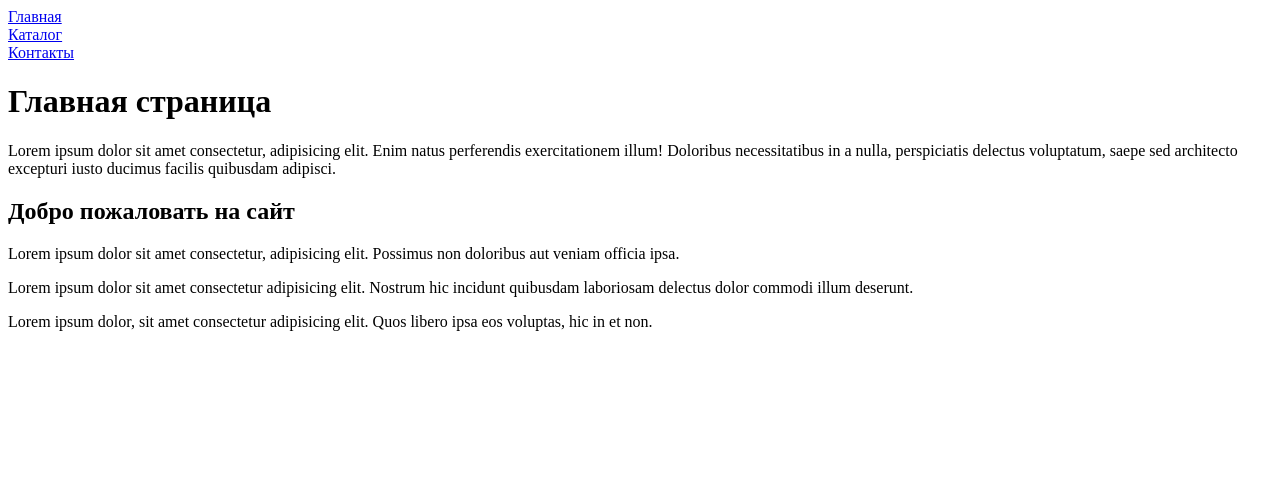
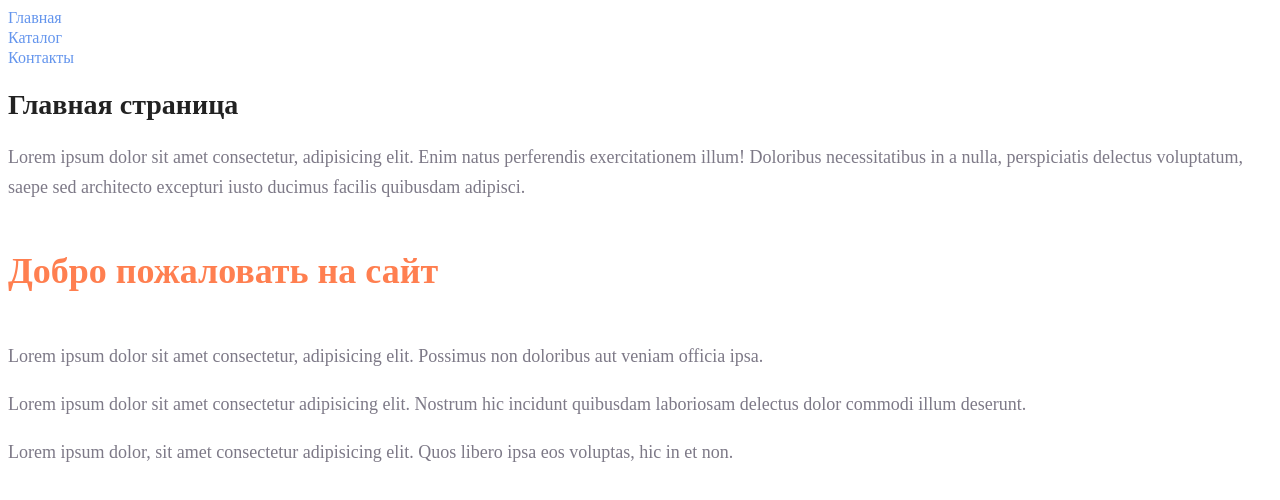
Before and after one commit to Vlaryk/website, a plain HTML site: page index.html in a window 1280 px wide. Drawn offline with Linux system fonts and the light colour scheme.

Commit message:
second save

```diff
--- a/index.html
+++ b/index.html
@@ -4,18 +4,19 @@
     <meta charset="UTF-8">
     <meta name="viewport" content="width=device-width, initial-scale=1.0">
     <title>Главная</title>
+    <link rel="stylesheet" href="/style.css">
 </head>
 <body>
-    <a href="#">Главная</a> <br>
-    <a href="./catalog/catalog.html">Каталог</a> <br>
-    <a href="#">Контакты</a>
+    <a class="menu" href="#">Главная</a> <br>
+    <a class="menu" href="/catalog/catalog.html">Каталог</a> <br>
+    <a class="menu" href="#">Контакты</a>
 
-    <h1>Главная страница</h1>
-    <p>Lorem ipsum dolor sit amet consectetur, adipisicing elit. Enim natus perferendis exercitationem illum! Doloribus necessitatibus
+    <h1 class="h1">Главная страница</h1>
+    <p class="parag">Lorem ipsum dolor sit amet consectetur, adipisicing elit. Enim natus perferendis exercitationem illum! Doloribus necessitatibus
         in a nulla, perspiciatis delectus voluptatum, saepe sed architecto excepturi iusto ducimus facilis quibusdam adipisci.</p>
-    <h2>Добро пожаловать на сайт</h2>
-    <p> Lorem ipsum dolor sit amet consectetur, adipisicing elit. Possimus non doloribus aut veniam officia ipsa.</p>
-    <p>Lorem ipsum dolor sit amet consectetur adipisicing elit. Nostrum hic incidunt quibusdam laboriosam delectus dolor commodi illum deserunt.</p>
-    <p>Lorem ipsum dolor, sit amet consectetur adipisicing elit. Quos libero ipsa eos voluptas, hic in et non.</p>
+    <h2 class="h2">Добро пожаловать на сайт</h2>
+    <p class="parag"> Lorem ipsum dolor sit amet consectetur, adipisicing elit. Possimus non doloribus aut veniam officia ipsa.</p>
+    <p class="parag">Lorem ipsum dolor sit amet consectetur adipisicing elit. Nostrum hic incidunt quibusdam laboriosam delectus dolor commodi illum deserunt.</p>
+    <p class="parag">Lorem ipsum dolor, sit amet consectetur adipisicing elit. Quos libero ipsa eos voluptas, hic in et non.</p>
 </body>
 </html>
--- /dev/null
+++ b/style.css
@@ -0,0 +1,34 @@
+a {
+    text-decoration:none;
+ }
+
+ .menu {
+    color: cornflowerblue;
+	font-size: 16px;
+	line-height: 20px;
+
+ }
+
+ .h1 {
+    color: #222222;
+	font-size: 28px;
+	line-height: 36px;
+    font-weight: bold;
+ }
+
+ .parag {
+    font-style: normal;
+	font-weight: 300;
+	font-size: 18px;
+	line-height: 30px;
+	color: #7D7987
+
+ }
+
+ .h2 {
+    color: coral;
+	font-style: normal;
+	font-weight: 700;
+	font-size: 36px;
+	line-height: 80px;
+ }
```
Also changed, not shown: catalog/catalog.html (+15 -17 lines).
